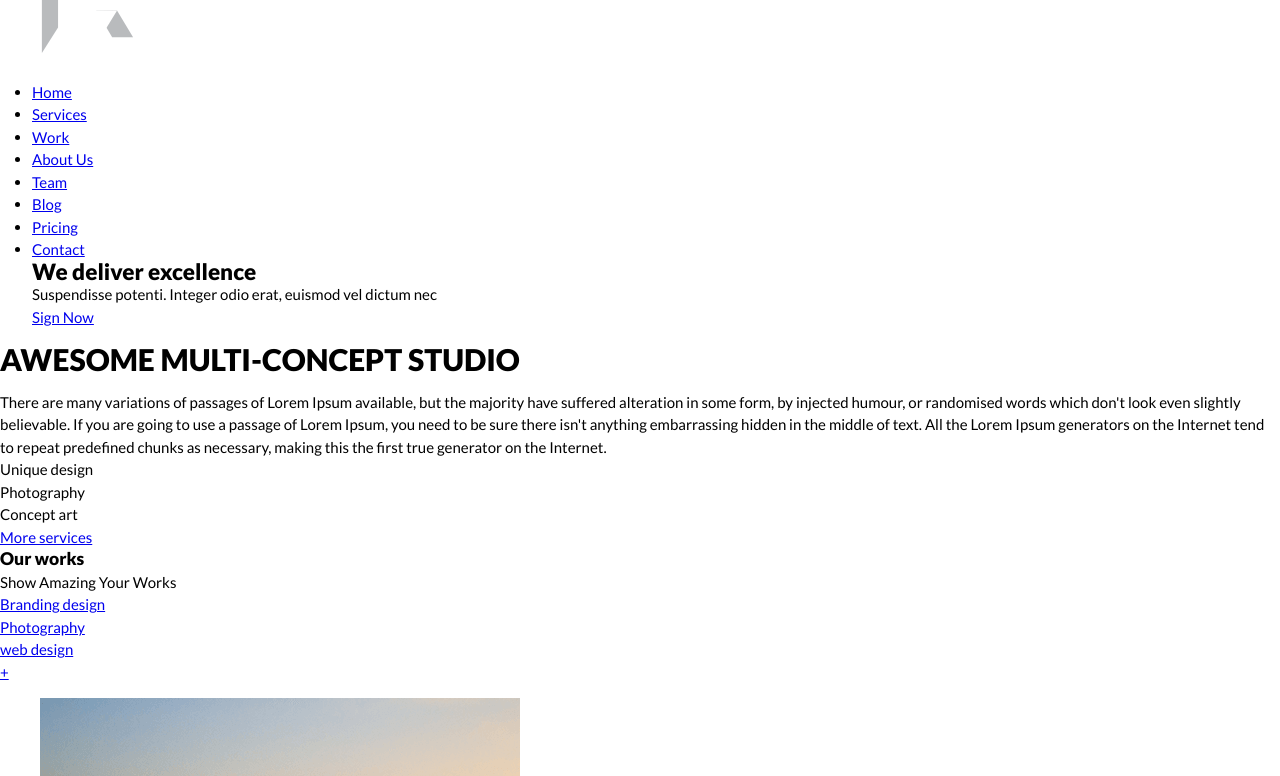
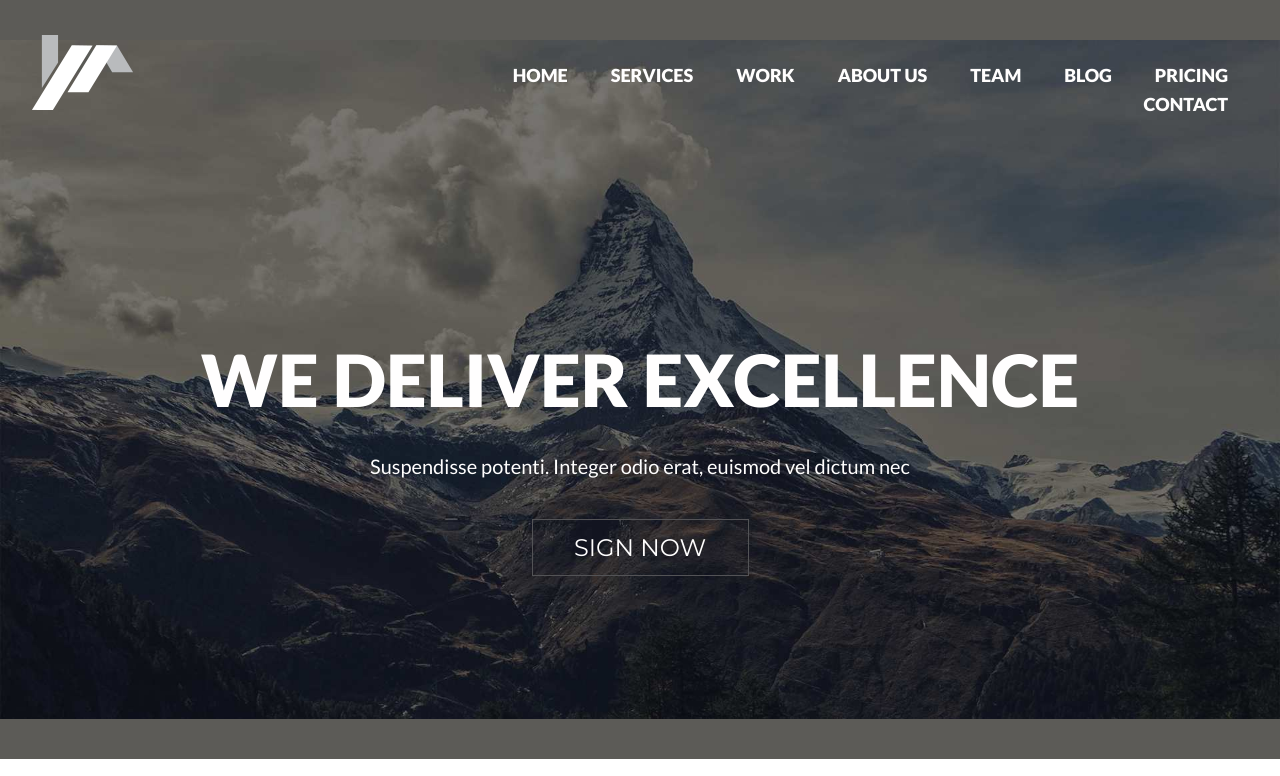
Before and after one commit to SokolovAG/Maglic-LandingPage, a website: page index.html in a window 1280 px wide. Shown: the top 776 px of the page. Drawn offline with Linux system fonts and the light colour scheme.

Commit message:
add styles to header & navigation blocks, firstlty - by block, next stage - upgrade to flexbox

```diff
--- a/index.html
+++ b/index.html
@@ -14,6 +14,7 @@
 <body>
   <header class="header">
     <div class="header-wrapper">
+    <div class="header__line">
       <div class="header__logo">
         <img src="img/logo.png" width="101" height="75" alt="Maglic logo">
       </div>
@@ -45,13 +46,13 @@
           </li>
         </ul>
       </nav>
+      </div>
       <div class="header__slogan">
-        <h2 class="header__slogan  header__slogan--title">We deliver excellence</h2>
-        <p class="header__slogan  header__slogan--text">Suspendisse potenti. Integer odio erat, euismod vel dictum nec</p>
+        <h2 class="header__slogan-title">We deliver excellence</h2>
+        <p class="header__slogan-text">Suspendisse potenti. Integer odio erat, euismod vel dictum nec</p>
+        <a href="#" class="header__slogan-sign">Sign Now</a>
       </div>
-      <div class="header__sign">
-        <a href="#" class="header__sign-link">Sign Now</a>
-      </div>
+
     </div>
   </header>
   <main class="about">
--- a/less/blocks/header.less
+++ b/less/blocks/header.less
@@ -1,6 +1,78 @@
 .header-wrapper {
-    width: 95%;
-    min-width: 1024px;
-    max-width: 1500px;
+  width: 95%;
+  min-width: 1024px;
+  max-width: 1500px;
+  margin: 0 auto;
+}
+
+.header {
+  background-color: #5c5b57;
+  background-image: url(../img/header_bg.jpg);
+  background-repeat: no-repeat;
+  background-position: 50% 50%;
+  background-size: 100%;
+
+  &::after {
+    display: table;
+    clear: both;
+    content: '';
+  }
+}
+
+.header__line {
+    padding: 35px 0;
+
+    &::after {
+        display: table;
+        clear: both;
+        content: '';
+    }
+}
+
+.header__logo {
+  float: left;
+  width: 30%;
+  text-align-last: auto;
+}
+
+.header__slogan {
+  font-weight: 900;
+  clear: both;
+  margin: 0 auto;
+  padding: 15% 0;
+  text-align: center;
+  color: @dirt-white;
+}
+
+.header__slogan-title {
+    font-size: 72px;
+    line-height: 80px;
+    padding: 0;
+    margin-bottom: 35px;
+    text-transform: uppercase;
+  }
+
+.header__slogan-text {
+    font-size: 20px;
+    line-height: 25px;
+    padding: 0;
+    margin-bottom: 40px;
+    font-weight: 400;
+  }
+
+
+.header__slogan-sign {
+    display: block;
+    font-family: 'Montserrat', Tahoma, sans-serif;
+    font-weight: 400;
+    font-size: 24px;
+    line-height: 25px;
+    text-decoration: none;
+    text-transform: uppercase;
+    text-align: center;
+    color: @dirt-white;
+    padding: 15px 0;
     margin: 0 auto;
+    border: 1px solid #535356;
+    width: 215px;
 }
--- a/less/blocks/main-nav.less
+++ b/less/blocks/main-nav.less
@@ -0,0 +1,27 @@
+.main-nav {
+    width: 65%;
+    float: right;
+    text-align: right;
+}
+
+.main-nav__item {
+    list-style: none;
+    display: inline-block;
+    font-size: 0;
+    margin: 0 20px;
+    vertical-align: top;
+}
+
+.main-nav__items {
+    margin-top: 30px;
+}
+
+.main-nav__link {
+    font-size: 18px;
+    line-height: 20px;
+    color: @dirt-white;
+    font-weight: 900;
+    text-transform: uppercase;
+    text-decoration: none;
+    text-align: right;
+}
--- a/less/variables.less
+++ b/less/variables.less
@@ -0,0 +1,3 @@
+@golden: #eeb013;
+@white: #ffffff;
+@dirt-white: #fffefe;
```
Also changed, not shown: css/style.css.
